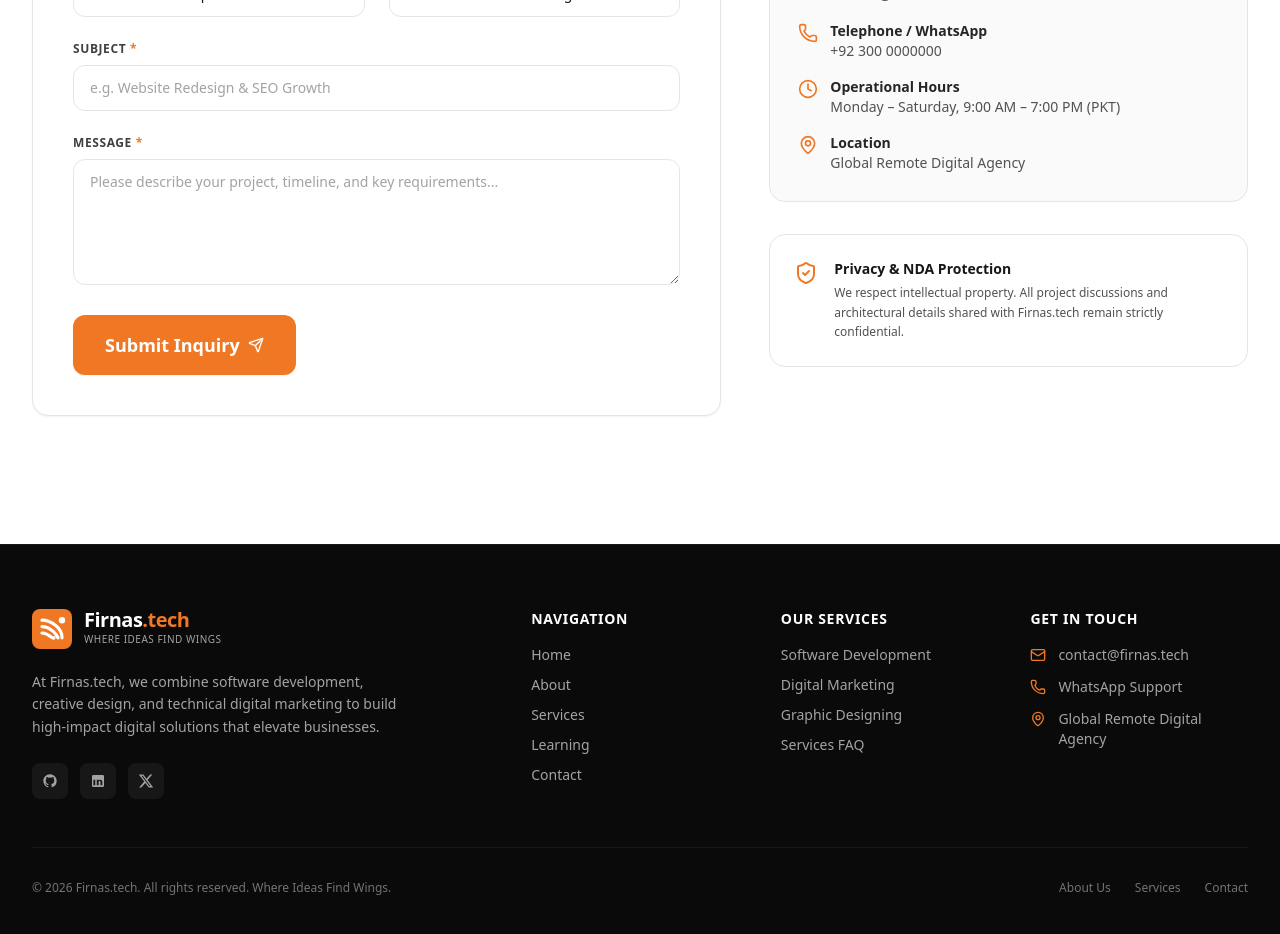
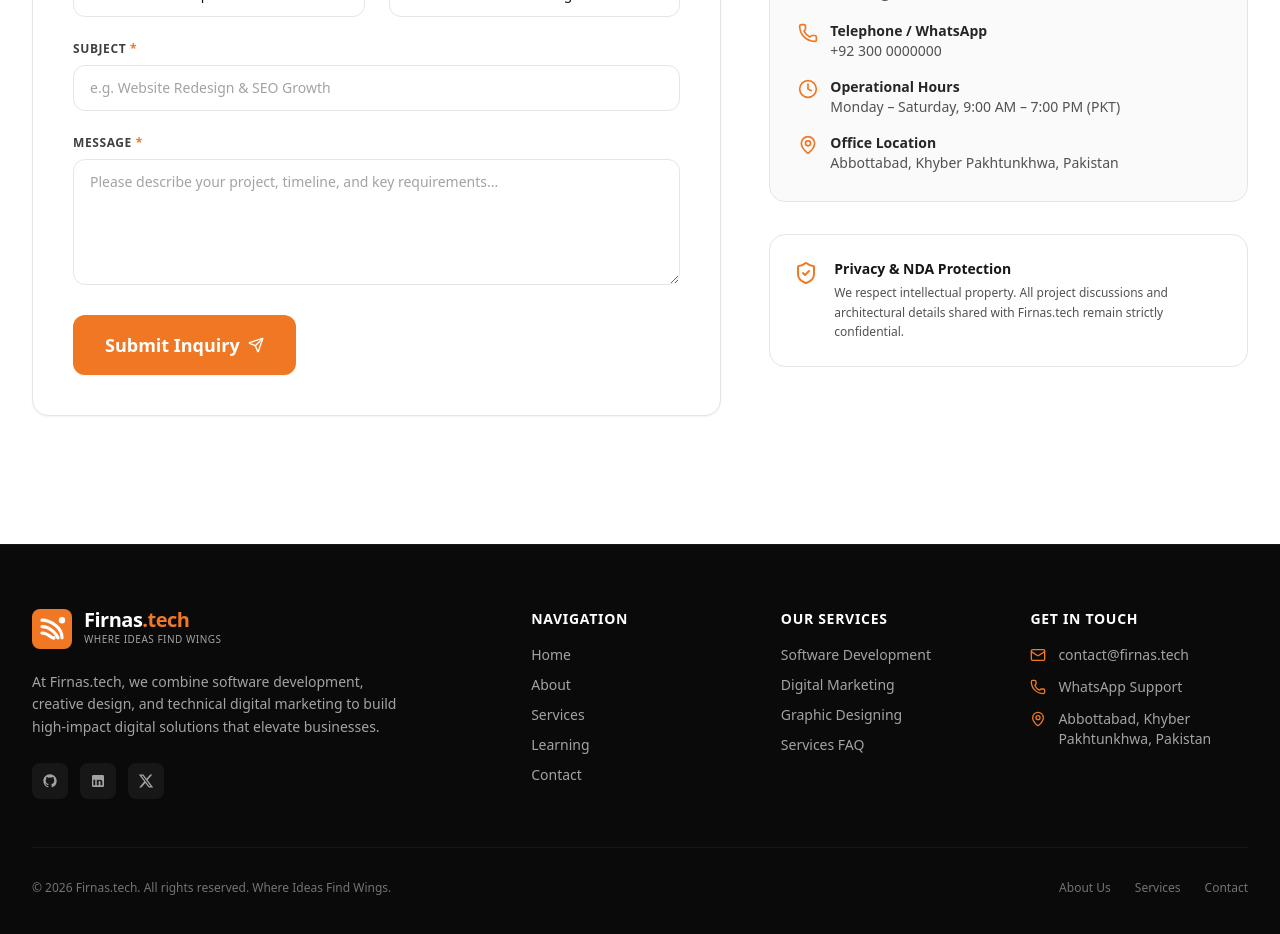
Before and after one commit to msaadfall25bsse/firnas.tech.seo, a Next.js app: page /contact in a window 1280 px wide. Shown: the part 900-1834 px from the top of the page. Built offline with nearby package versions, Linux system fonts and the light colour scheme; no server answers.

Commit message:
feat: set official company location to Abbottabad, Khyber Pakhtunkhwa, Pakistan

```diff
--- a/app/contact/page.tsx
+++ b/app/contact/page.tsx
@@ -105,8 +105,8 @@ export default function ContactPage() {
                 <div className="flex items-start space-x-3">
                   <MapPin className="w-5 h-5 text-[#F07825] shrink-0 mt-0.5" />
                   <div>
-                    <div className="font-semibold text-neutral-800">Location</div>
-                    <span className="text-neutral-600">Global Remote Digital Agency</span>
+                    <div className="font-semibold text-neutral-800">Office Location</div>
+                    <span className="text-neutral-600">Abbottabad, Khyber Pakhtunkhwa, Pakistan</span>
                   </div>
                 </div>
               </div>
--- a/app/layout.tsx
+++ b/app/layout.tsx
@@ -80,6 +80,12 @@ export default function RootLayout({
     slogan: siteConfig.tagline,
     description: siteConfig.description,
     email: siteConfig.email,
+    address: {
+      "@type": "PostalAddress",
+      addressLocality: "Abbottabad",
+      addressRegion: "Khyber Pakhtunkhwa",
+      addressCountry: "PK",
+    },
     sameAs: [
       siteConfig.socials.github,
       siteConfig.socials.linkedin,
--- a/components/layout/Footer.tsx
+++ b/components/layout/Footer.tsx
@@ -127,7 +127,7 @@ export default function Footer() {
               </li>
               <li className="flex items-start space-x-3">
                 <MapPin className="w-4 h-4 text-[#F07825] mt-0.5 shrink-0" />
-                <span>Global Remote Digital Agency</span>
+                <span>Abbottabad, Khyber Pakhtunkhwa, Pakistan</span>
               </li>
             </ul>
           </div>
--- a/data/navigation.ts
+++ b/data/navigation.ts
@@ -20,6 +20,7 @@ export const siteConfig = {
   email: "contact@firnas.tech",
   phone: "+92 300 0000000",
   whatsapp: "https://wa.me/923000000000",
+  location: "Abbottabad, Khyber Pakhtunkhwa, Pakistan",
   socials: {
     github: "https://github.com/msaadfall25bsse/firnas.tech.seo",
     linkedin: "https://linkedin.com",
```
